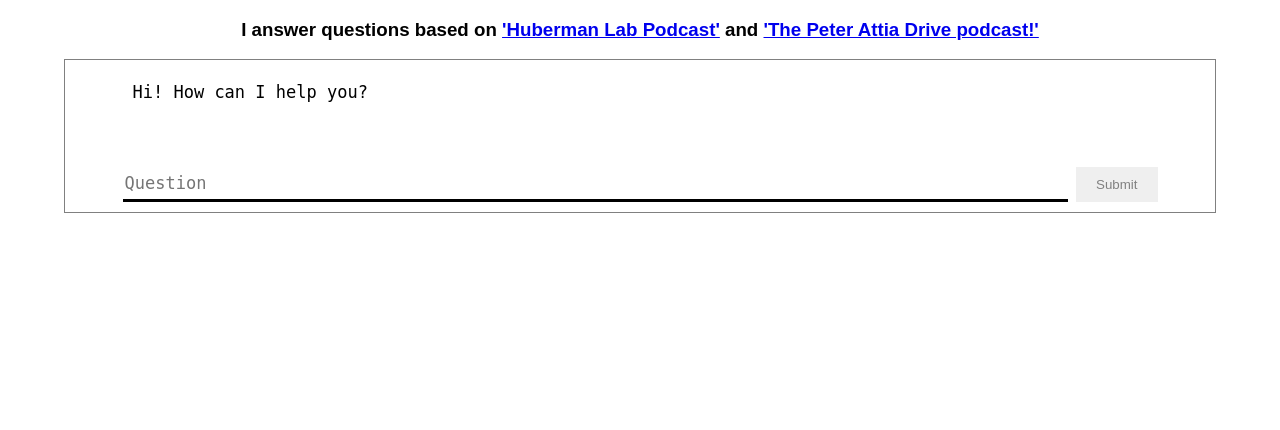
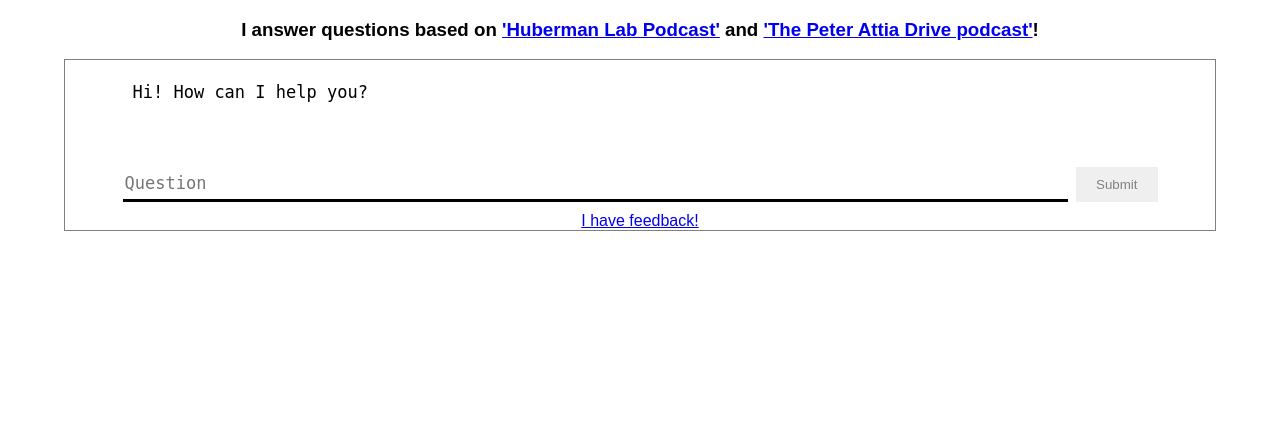
Before and after one commit to vivardhan/podcast-gpt, a Flask app: page / in a window 1280 px wide. Shown: the top 430 px of the page. Run offline with Flask 3, Linux system fonts and the light colour scheme; some libraries are stand-ins or nearby versions.

Commit message:
Add link to feedback form on tool webpage

```diff
--- a/templates/index.html
+++ b/templates/index.html
@@ -118,7 +118,7 @@
 </head>
 <body>
 <div>
-        <h3 align="center"><b>I answer questions based on <a href="https://www.hubermanlab.com/podcast" target="_blank" rel="noopener noreferrer">'Huberman Lab Podcast'</a> and <a href="https://peterattiamd.com/podcast/" target="_blank" rel="noopener noreferrer">'The Peter Attia Drive podcast!'</a></b></h3>
+        <h3 align="center"><b>I answer questions based on <a href="https://www.hubermanlab.com/podcast" target="_blank" rel="noopener noreferrer">'Huberman Lab Podcast'</a> and <a href="https://peterattiamd.com/podcast/" target="_blank" rel="noopener noreferrer">'The Peter Attia Drive podcast'</a>!</b></h3>
         <!-- <p align="center"><img src="static\\podcast-gpt.jpeg" alt="Python-BOT" height="210" width="220"></p> -->
         <div class="boxed">
             <div>
@@ -130,6 +130,11 @@
                 <div id="userInput">
                     <input id="textInput" type="text" name="msg" placeholder="Question" />
                     <button id="submitBtn">Submit</button>
+                </div>
+                <div align="center">
+                    <a href="https://docs.google.com/forms/d/e/1FAIpQLSeOHlA68U-3Omk2V9p7-5DJFYkSM7kcuffuANxRpI3ssoELtw/viewform?vc=0&c=0&w=1&flr=0" target="_blank" rel="noopener noreferrer">
+                        I have feedback!
+                    </a>
                 </div>
             </div>
             <script>
```
